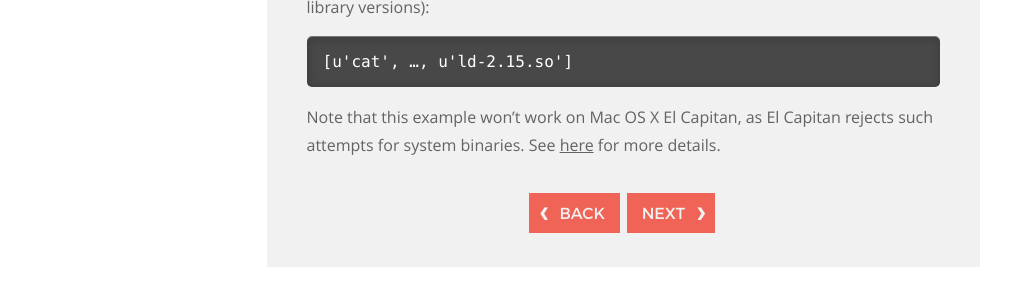
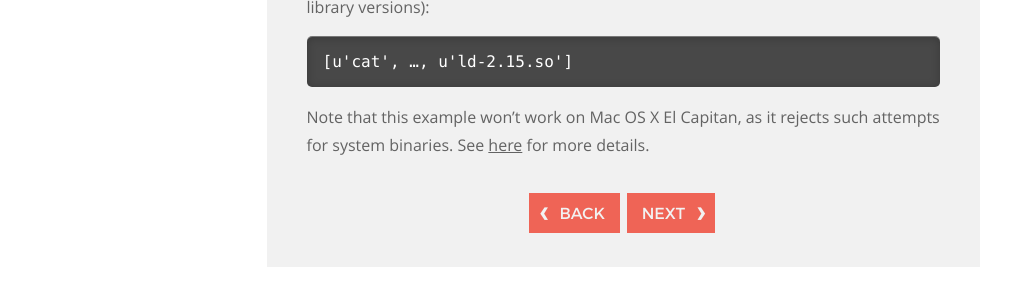
Before and after one commit to frida/frida-website, a Jekyll site: the page built from docs/installation.md, in a window 1280 px wide. Shown: the part 1710-2003 px from the top of the page, without its empty margins (129-1140 px from the left). Built offline with Jekyll 4.4.1, drawn with Linux system fonts in a browser that asks for light colours.

Commit message:
Adjusted wording slightly

```diff
--- a/docs/installation.md
+++ b/docs/installation.md
@@ -81,4 +81,4 @@ and library versions):
 [u'cat', …, u'ld-2.15.so']
 {% endhighlight %}
 
-Note that this example won’t work on Mac OS X El Capitan, as El Capitan rejects such attempts for system binaries. See [here]({{ site.repository }}/issues/83) for more details.
+Note that this example won’t work on Mac OS X El Capitan, as it rejects such attempts for system binaries. See [here]({{ site.repository }}/issues/83) for more details.
```
